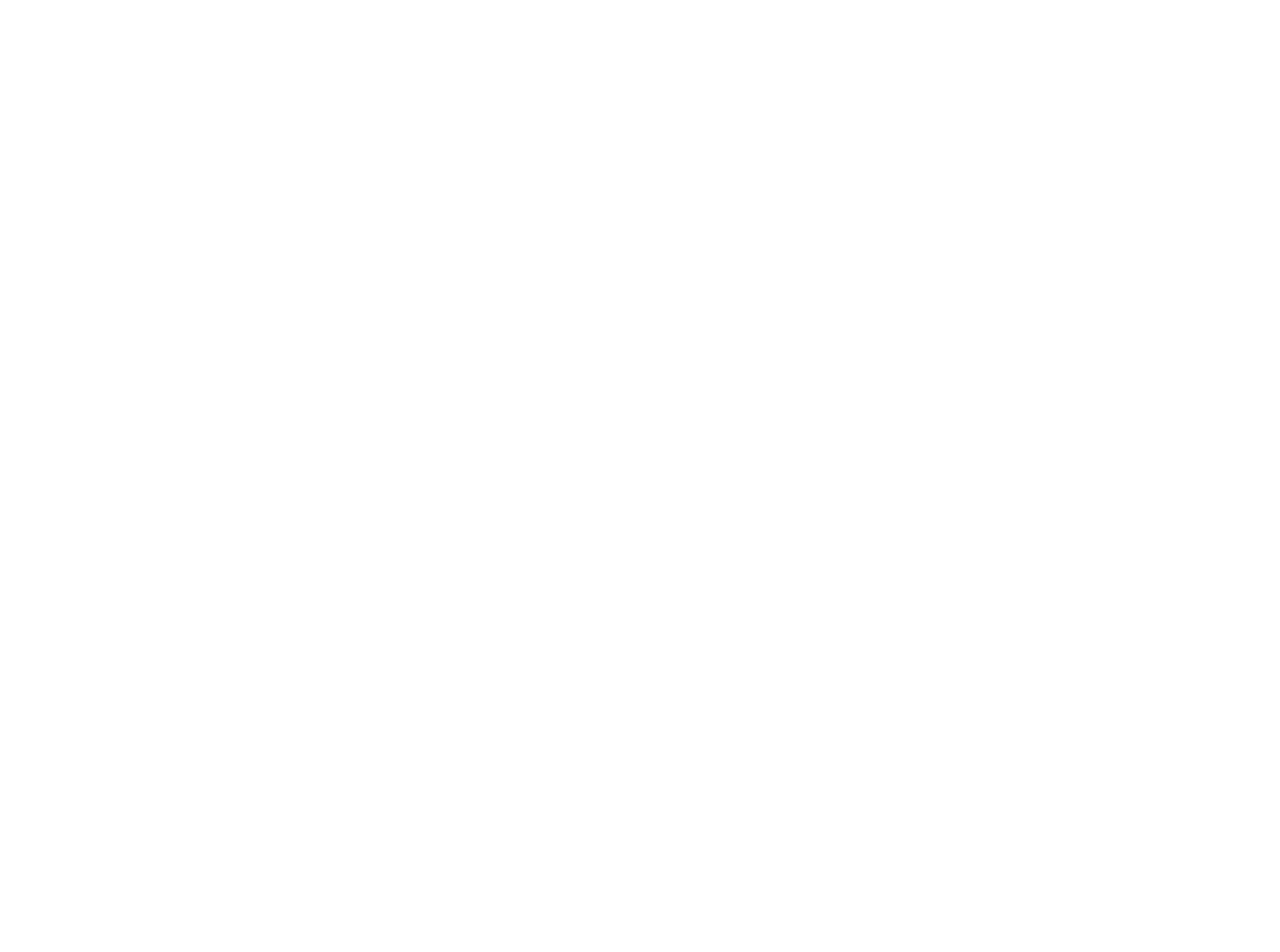
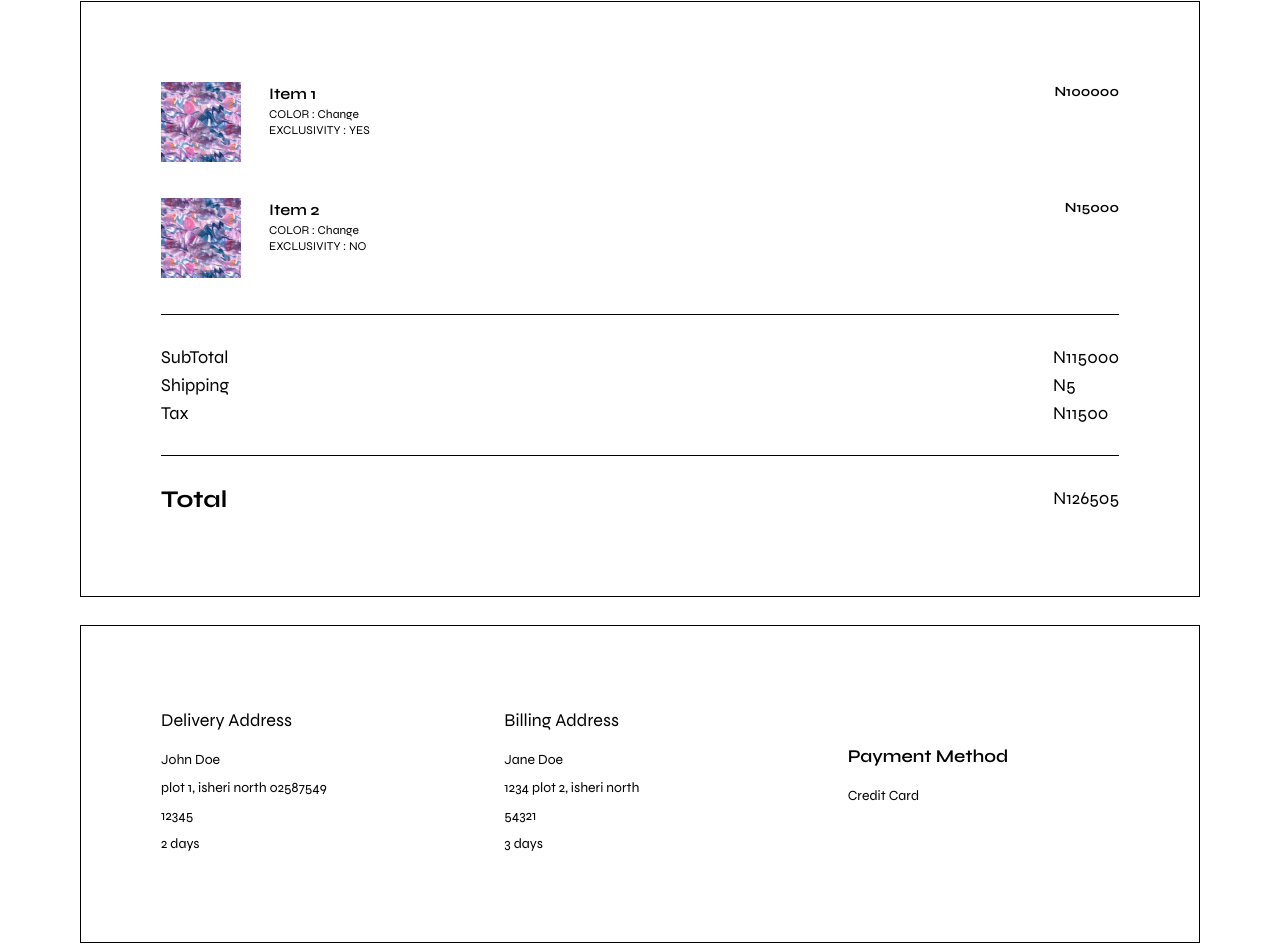
Before and after one commit to Iamronaldosunmu/gpb-website, a React (Vite) app: page /cart in a window 1280 px wide. Shown: the part 3812-4764 px from the top of the page. Before the commit the page ends 3351 px from the top, so only its background shows below. Built offline with nearby package versions, Linux system fonts and the light colour scheme.

Commit message:
built the receipt page

```diff
--- a/src/App.tsx
+++ b/src/App.tsx
@@ -8,6 +8,7 @@ import Clients from "./pages/clients";
 import Shop from "./pages/shop";
 import PrintDetails from "./pages/print-details";
 import Cart from "./pages/cart";
+import Receipt from "./components/Receipt";
 
 function App() {
   return (
@@ -33,6 +34,7 @@ function App() {
 				/>
       </Routes>
       <div>
+        <Receipt />
       </div>
     </>
   );
--- /dev/null
+++ b/src/components/Receipt/BrowseButton/index.tsx
@@ -0,0 +1,17 @@
+import { FontAwesomeIcon } from "@fortawesome/react-fontawesome";
+import { faChevronLeft } from "@fortawesome/free-solid-svg-icons";
+const BrowseButton = () => {
+	return (
+		<div>
+			<button className="py-2 group">
+				<FontAwesomeIcon
+					className="mr-2 transition-transform transform translate-x-0  group-hover:translate-x-[-4px]"
+					icon={faChevronLeft}
+				/>
+				Continue Browsing
+			</button>
+		</div>
+	);
+};
+
+export default BrowseButton;
--- /dev/null
+++ b/src/components/Receipt/DeliveryDetails/index.tsx
@@ -0,0 +1,49 @@
+interface Address{
+    name: string;
+    address: string;
+    productNumber: number;
+    duration: string
+
+}
+interface DeliveryDetailsProps{
+    deliveryAddress: Address;
+    billingAddress: Address;
+    paymentMethod: string;
+}
+
+const DeliveryDetails = ({ deliveryAddress, billingAddress, paymentMethod }: DeliveryDetailsProps) => {
+  return (
+    <div className="p-20">
+      <div className="flex">
+
+        <div className="w-1/3">
+          <h2 className="text-lg mb-4">Delivery Address</h2>
+          <p className="text-sm mb-2 break-all">{deliveryAddress.name}</p>
+          <p className="text-sm mb-2 break-all">{deliveryAddress.address}</p>
+          <p className="text-sm mb-2">{deliveryAddress.productNumber}</p>
+          <p className="text-sm mb-2">{deliveryAddress.duration}</p>
+        </div>
+
+        <div className="w-1/3 ml-6">
+          <h2 className="text-lg mb-4">Billing Address</h2>
+          <p className="text-sm mb-2 break-all">{billingAddress.name}</p>
+          <p className="text-sm mb-2 break-all">{billingAddress.address}</p>
+          <p className="text-sm mb-2">{billingAddress.productNumber}</p>
+          <p className="text-sm mb-2">{billingAddress.duration}</p>
+        </div>
+
+        <div className="mt-9 ml-6 justify-center">
+        <h2 className="text-lg font-semibold mb-4">Payment Method</h2>
+        <p className="text-sm">{paymentMethod}</p>
+      </div>
+
+
+      </div>
+
+      {/* Payment Method */}
+
+    </div>
+  );
+};
+
+export default DeliveryDetails;
--- /dev/null
+++ b/src/components/Receipt/Order/index.tsx
@@ -0,0 +1,74 @@
+interface Item {
+	name: string;
+	color: string;
+	exclusivity: boolean;
+	imageUrl?: string;
+	price: number;
+	isFree: boolean;
+	shippingFee?: number;
+}
+
+const Order = ({ items }: { items: Item[] }) => {
+	const subTotal = items.reduce((total, item) => total + item.price, 0);
+
+	const totalShippingFee = items
+		.filter((item) => !item.isFree)
+		.reduce((total, item) => total + (item.shippingFee || 0), 0);
+
+	const taxRate = 0.1;
+	const tax = subTotal * taxRate;
+
+	const totalCost = subTotal + totalShippingFee + tax;
+	return (
+		<div className="p-20">
+			{items.map((item, index) => (
+				<div
+					key={index}
+					className={`flex justify-between ${index !== items.length - 1 ? "pb-9" : ""}`}
+				>
+					<div className="flex">
+						<div className="mr-7">
+							<img
+								src="/assets/images/item.png"
+								alt={item.name}
+								className="w-20 h-20 object-cover"
+							/>
+						</div>
+						<div>
+							<h3 className="text-base font-semibold">{item.name}</h3>
+							<p className="text-xs">COLOR : {item.color}</p>
+							<p className="text-xs">EXCLUSIVITY : {item.exclusivity ? "YES" : "NO"}</p>
+						</div>
+					</div>
+					<div className="flex justify-end">
+						<p className="text-sm font-semibold">N{item.price}</p>
+					</div>
+				</div>
+			))}
+			<div className="border-b mt-9 mb-7 border-b-black"></div>
+			<div className="flex justify-between text-lg mb-7">
+				<div>
+					<p>SubTotal</p>
+					<p>Shipping</p>
+					<p>Tax</p>
+				</div>
+				<div>
+					<p>N{subTotal}</p>
+					<p>{totalShippingFee > 0 ? `N${totalShippingFee}` : "Free"}</p>
+					<p>N{tax}</p>
+				</div>
+			</div>
+			<div className="border-b mb-7 border-b-black"></div>
+			<div className="flex justify-between text-lg">
+				<div className="font-semibold">
+					<p className="text-2xl font-bold">Total</p>
+				</div>
+				<div>
+					<p>N{totalCost}</p>
+				</div>
+			</div>
+		</div>
+	);
+};
+
+export default Order;
--- /dev/null
+++ b/src/components/Receipt/OrderConfirmation/index.tsx
@@ -0,0 +1,18 @@
+interface Props {
+	name: string;
+	orderNumber: number;
+}
+
+const OrderConfirmation = ({ name, orderNumber }: Props) => {
+	return (
+		<div className="flex flex-col items-center">
+			<p className="text-3xl font-semibold">Thank you, {name}</p>
+			<p className="text-1xl">You'll receive a confirmation email soon</p>
+			<div className="flex">
+				<p className="text-sm">Order number: {orderNumber}</p>
+			</div>
+		</div>
+	);
+};
+
+export default OrderConfirmation;
--- /dev/null
+++ b/src/components/Receipt/index.tsx
@@ -0,0 +1,84 @@
+import Nav from "../nav";
+import BrowseButton from "./BrowseButton";
+import Order from "./Order";
+import OrderConfirmation from "./OrderConfirmation";
+import SubscribeForm from "../../sections/Footer/SubscribeForm";
+import DeliveryDetails from "./DeliveryDetails";
+import BottomFooter from "../../sections/Footer/BottomFooter";
+const items = [
+	{
+		name: "Item 1",
+		color: "Change",
+		exclusivity: true,
+		imageUrl: "item1.jpg",
+		price: 100000,
+		isFree: true,
+		shippingFee: 0,
+	},
+	{
+		name: "Item 2",
+		color: "Change",
+		exclusivity: false,
+		imageUrl: "item2.jpg",
+		price: 15000,
+		isFree: false,
+		shippingFee: 5,
+	},
+];
+
+const deliveryAddress = {
+	name: "John Doe",
+	address: "plot 1, isheri north  02587549",
+	productNumber: 12345,
+	duration: "2 days",
+};
+
+const billingAddress = {
+	name: "Jane Doe",
+	address: "1234 plot 2, isheri north",
+	productNumber: 54321,
+	duration: "3 days",
+};
+
+const paymentMethod = "Credit Card";
+
+const Receipt = () => {
+	return (
+		<>
+			<div className="mx-20">
+				<Nav />
+				<div className="mt-[150px]">
+					<div className="mb-20">
+						<h2 className="text-4xl font-semibold mb-8">Payment</h2>
+						<BrowseButton />
+					</div>
+					<div className="flex justify-center mb-10">
+						<OrderConfirmation
+							name="rrrrrrrrr rrreeeeeeee"
+							orderNumber={10225}
+						/>
+					</div>
+					<div className="border border-black mb-7">
+						<Order items={items} />
+					</div>
+					<div className="border border-black">
+						<DeliveryDetails
+							billingAddress={billingAddress}
+							deliveryAddress={deliveryAddress}
+							paymentMethod={paymentMethod}
+						/>
+					</div>
+                    <div className="flex justify-center">
+                    <BrowseButton />
+
+                    </div>
+
+				</div>
+			</div>
+			<SubscribeForm />
+			<BottomFooter />
+		</>
+	);
+};
+
+export default Receipt;
```
Also changed, not shown: package.json (+4 -4 lines), 1 other file (tests, documents, lock files or other folders).
